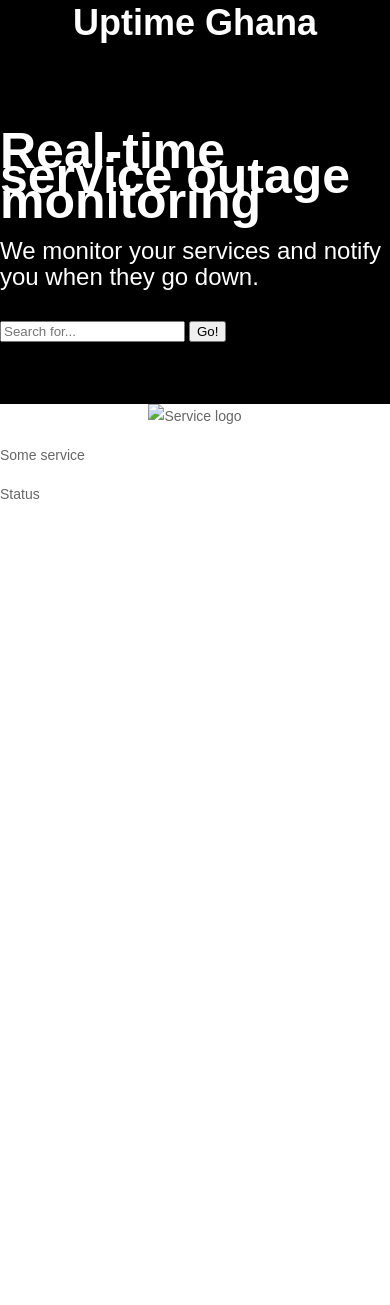
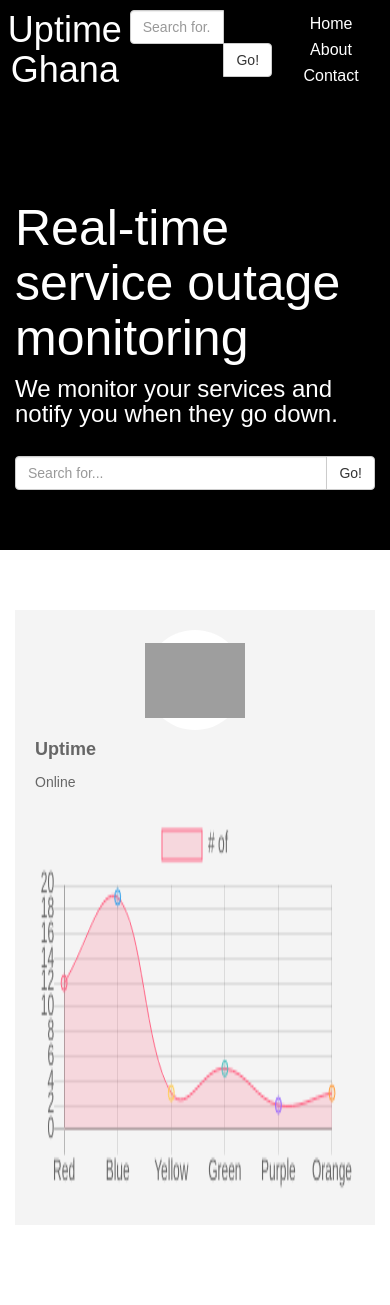
Before and after one commit to adinortey360/uptimeghana, a Flask app: page / in a window 390 px wide. Before the commit the page ends 499 px from the top, so only its background shows below. Run offline with Flask 3, Linux system fonts and the light colour scheme; data that the repository does not hold is empty; some libraries are stand-ins or nearby versions; grey boxes are pictures that could not be loaded.

Commit message:
add charts

```diff
--- a/templates/index.html
+++ b/templates/index.html
@@ -2,6 +2,10 @@
 <html>
 <head>
 	<title>Uptime Ghana</title>
+	<!-- bootstrap -->
+	<link rel="stylesheet" href="https://maxcdn.bootstrapcdn.com/bootstrap/3.3.7/css/bootstrap.min.css">
+
+
 	<style>
 		body {
 			font-family: Arial, Helvetica, sans-serif;
@@ -16,6 +20,12 @@
 			color: #fff;
 			padding: 10px 0;
 		}
+
+		.headernav {
+			display: flex;
+    		justify-content: space-between;
+		}
+
 		.logo {
 			text-align: center;
 		}
@@ -27,6 +37,27 @@
 		.logo h1 a {
 			color: #fff;
 			text-decoration: none;
+		}
+
+		.navbar {
+			text-align: center;
+			display: flex;
+		}
+
+		.navbar ul {
+			margin: 0;
+			padding: 0;
+		}
+
+		.navbar ul li {
+			display: inline-block;
+			margin: 0 10px;
+		}
+
+		.navbar ul li a {
+			color: #fff;
+			text-decoration: none;
+			font-size: 16px;
 		}
 
 		.hero {
@@ -108,6 +139,74 @@
 			margin: 0 auto;
 		}
 
+
+		/* service cards */
+		.services {
+			padding: 60px 0;
+		}
+
+		.services .service {
+			background: #f4f4f4;
+			padding: 20px;
+			margin-bottom: 20px;
+		}
+
+		.services .service .service-title {
+			font-size: 24px;
+			margin-bottom: 10px;
+		}
+
+		.services .service .service-status {
+			font-size: 18px;
+			margin-bottom: 10px;
+		}
+
+		.services .service .service-status .status {
+			font-weight: bold;
+		}
+
+		.services .service .service-status .status.online {
+			color: #5cb85c;
+		}
+
+		.services .service .service-status .status.offline {
+			color: #d9534f;
+		}
+
+		.services .service .service-status .status.unknown {
+			color: #f0ad4e;
+		}
+
+		.services .service .service-status .status.maintenance {
+			color: #5bc0de;
+		}
+
+		.services .service .service-status .status.issues {
+			color: #d9534f;
+		}
+
+		/* service logo */
+		.services .service .service-logo {
+			width: 100px;
+			height: 100px;
+			border-radius: 50%;
+			background: #fff;
+			margin: 0 auto;
+			display: flex;
+			justify-content: center;
+			align-items: center;
+			margin-bottom: 10px;
+		}
+
+		.services .service .service-logo img {
+			max-width: 100%;
+			max-height: 100%;
+		}
+
+		#myChart {
+			width: 100%;
+			height: 400px;
+		}
 	</style>
 </head>
 <body>
@@ -115,11 +214,28 @@
 	<div class="header">
 		<div class="container">
 			<div class="row">
-				<div class="col-md-12">
+				<div class="headernav">
 					<!-- Logo -->
 					<div class="logo">
 						<h1><a href="index.html">Uptime Ghana</a></h1>
 					</div>
+
+					<div class="input-group">
+						<input type="text" class="form-control" placeholder="Search for..." name="search">
+						<span class="input-group-btn">
+							<button class="btn btn-default" type="submit">Go!</button>
+						</span>
+					</div>
+
+					<div class="navbar">
+						<ul>
+							<li><a href="#">Home</a></li>
+							<li><a href="#">About</a></li>
+							<li><a href="#">Contact</a></li>
+						</ul>
+					</div>
+
+
 				</div>
 			</div>
 		</div>
@@ -150,23 +266,75 @@
 		</div>
 	</div>
 
-	<!--  Trending services -->
-	<div class="services-grid">
-		<div class="service">
-			<div class="logo">
-				<img src="https://via.placeholder.com/100x100" alt="Service logo">
-			</div>
+	<!-- Trending services -->
+	<div class="services">
+		<div class="container">
+			<div class="row">
+				<div class="col-md-3">
+					<div class="card service">
+						<div class="service-logo">
+							<img src="https://th.bing.com/th/id/OIP.QHy_DhuiJKv14Hv7T_cm7gHaGx?pid=ImgDet&rs=1" alt="Avatar" style="width:100%">
+						</div>
 
-			<div class="service-name">
-				<p>Some service</p>
-				<p class="status-badge">Status</p>
-			</div>
+						<div>
+							<h4><b>Uptime</b></h4>
+							<p>Online</p>
+							<!-- simple line chart -->
+							<canvas id="myChart"></canvas>
 
-			<div class="chart">
-
+						</div>
+					</div>
+				</div>
 			</div>
 		</div>
 	</div>
 
+
+<!-- charts js -->
+<script src="https://cdnjs.cloudflare.com/ajax/libs/Chart.js/2.7.2/Chart.bundle.min.js"></script>
+<script src="https://cdnjs.cloudflare.com/ajax/libs/Chart.js/2.7.2/Chart.min.js"></script>
+
+<script>
+var ctx = document.getElementById('myChart').getContext('2d');
+
+var myChart = new Chart(ctx, {
+	type: 'line',
+	data: {
+		labels: ['Red', 'Blue', 'Yellow', 'Green', 'Purple', 'Orange'],
+		datasets: [{
+			label: '# of',
+			data: [12, 19, 3, 5, 2, 3],
+			backgroundColor: [
+				'rgba(255, 99, 132, 0.2)',
+				'rgba(54, 162, 235, 0.2)',
+				'rgba(255, 206, 86, 0.2)',
+				'rgba(75, 192, 192, 0.2)',
+				'rgba(153, 102, 255, 0.2)',
+				'rgba(255, 159, 64, 0.2)'
+			],
+			borderColor: [
+				'rgba(255,99,132,1)',
+				'rgba(54, 162, 235, 1)',
+				'rgba(255, 206, 86, 1)',
+				'rgba(75, 192, 192, 1)',
+				'rgba(153, 102, 255, 1)',
+				'rgba(255, 159, 64, 1)'
+			],
+			borderWidth: 1
+		}]
+	},
+	options: {
+		scales: {
+			yAxes: [{
+				ticks: {
+					beginAtZero:true
+				}
+			}]
+		}
+	}
+});
+</script>
+
+
 </body>
 </html>
```
